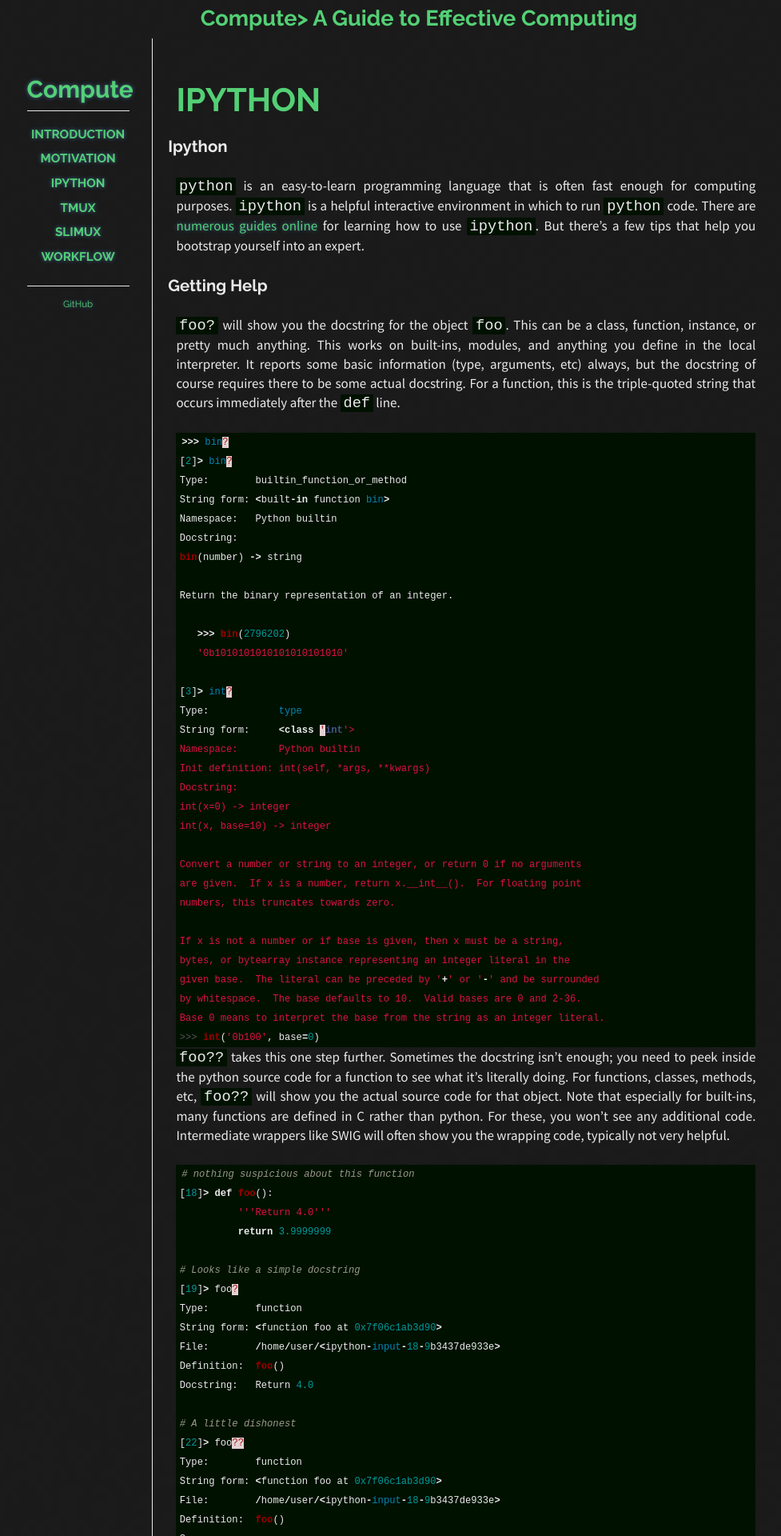
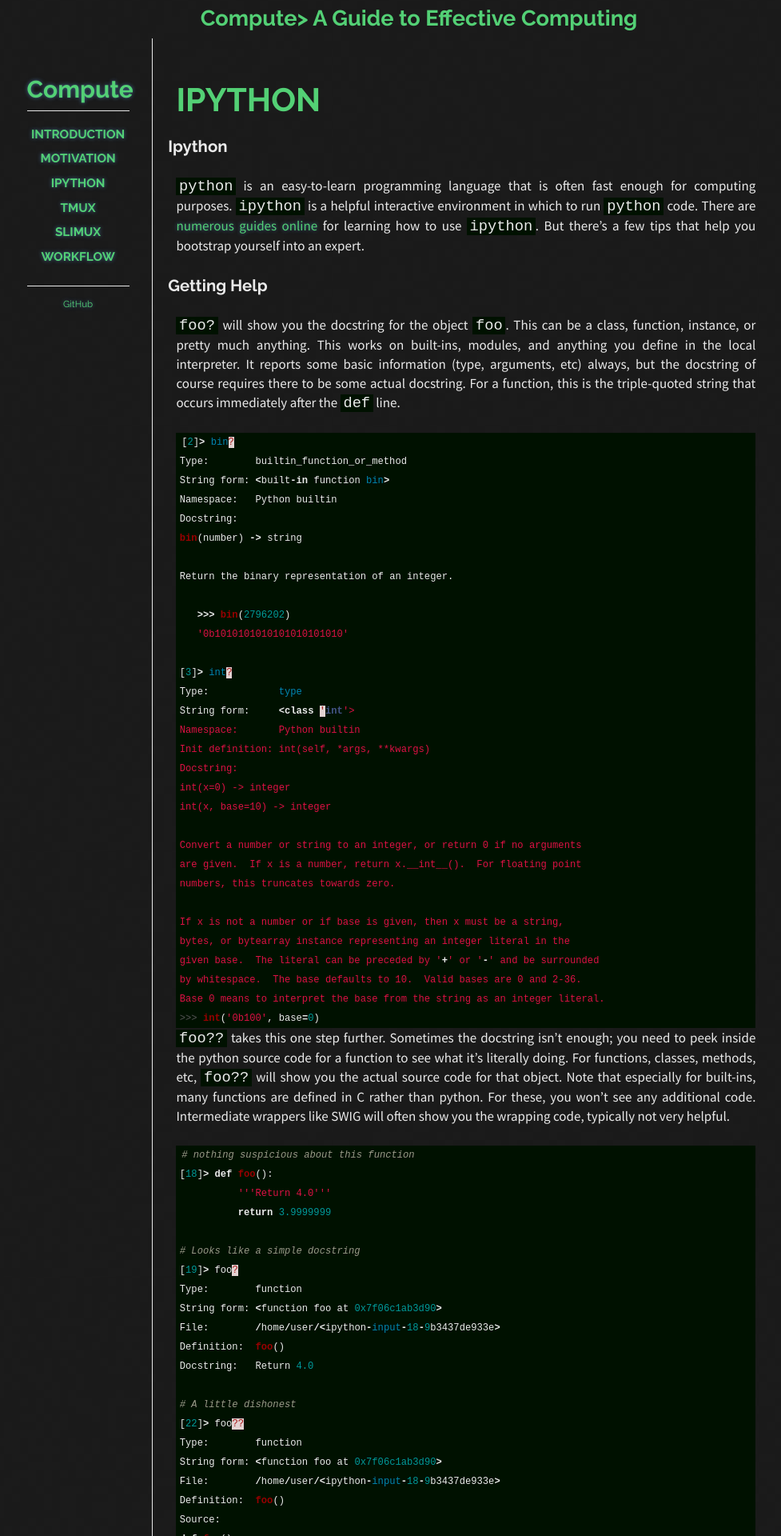
Before and after one commit to dvbuntu/compute, a Jekyll site: the page built from _posts/2090-01-01-ipython.md, in a window 1280 px wide. Shown: the top 1920 px of the page at 80% size, without its empty margins (116-1093 px from the left). Built offline with Jekyll 4.4.1, drawn with Linux system fonts in a browser that asks for light colours; Markdown is read by kramdown in place of the engine named in the settings.

Commit message:
Update 2090-01-01-ipython.md
Remove extraneous python.

````diff
--- a/_posts/2090-01-01-ipython.md
+++ b/_posts/2090-01-01-ipython.md
@@ -17,7 +17,6 @@ Getting Help
 `foo?` will show you the docstring for the object `foo`.  This can be a class, function, instance, or pretty much anything.  This works on built-ins, modules, and anything you define in the local interpreter.  It reports some basic information (type, arguments, etc) always, but the docstring of course requires there to be some actual docstring.  For a function, this is the triple-quoted string that occurs immediately after the `def` line.
 
 ```python
->>> bin?
 [2]> bin?
 Type:        builtin_function_or_method
 String form: <built-in function bin>
````
